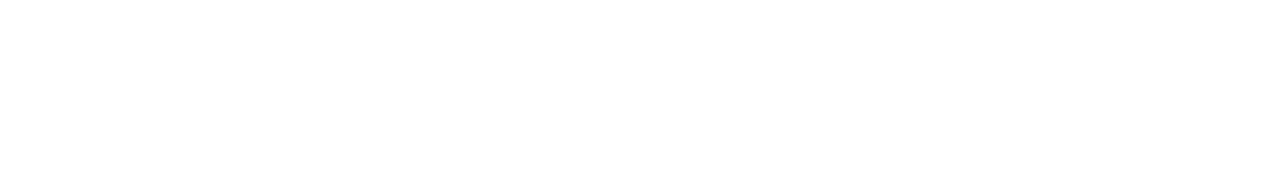
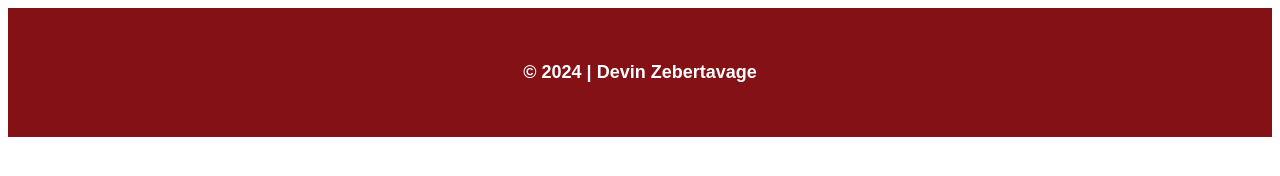
Before and after one commit to dzebertavage/label-maker, a plain HTML site: page index.html in a window 1280 px wide. Drawn offline with Linux system fonts and the light colour scheme.

Commit message:
Generate footer content and style

```diff
--- a/css/style.css
+++ b/css/style.css
@@ -0,0 +1,13 @@
+html {
+    color: #000;
+    font-family: Arial, Helvetica, sans-serif;
+    font-size: 18px;
+}
+
+.footer {
+    background-color: #831116;
+    color: #fff;
+    font-weight: bold;
+    text-align: center;
+    padding: 2rem;
+}
--- a/index.html
+++ b/index.html
@@ -8,6 +8,10 @@
     <link href="css/style.css" rel="stylesheet">
 </head>
 <body>
-
+    <div class="label-maker-container">
+        <div class="options-container"></div>
+        <div class="label-preview-container"></div>
+    </div>
 </body>
+<footer class="footer"></footer>
 </html>
--- a/js/script.js
+++ b/js/script.js
@@ -0,0 +1,14 @@
+const date = new Date();
+const year = date.getFullYear();
+const labelMakerContainer = document.querySelector(".label-maker-container");
+const optionsContainer = document.querySelector(".options-container");
+const labelPreviewContainer = document.querySelector(".label-preview-container");
+const footer = document.querySelector(".footer");
+
+function generateFooterContent() {
+    const footerPara = document.createElement("p");
+    footerPara.textContent = `\u00A9 ${year} | Devin Zebertavage`;
+    footer.appendChild(footerPara);
+}
+
+generateFooterContent();
```
